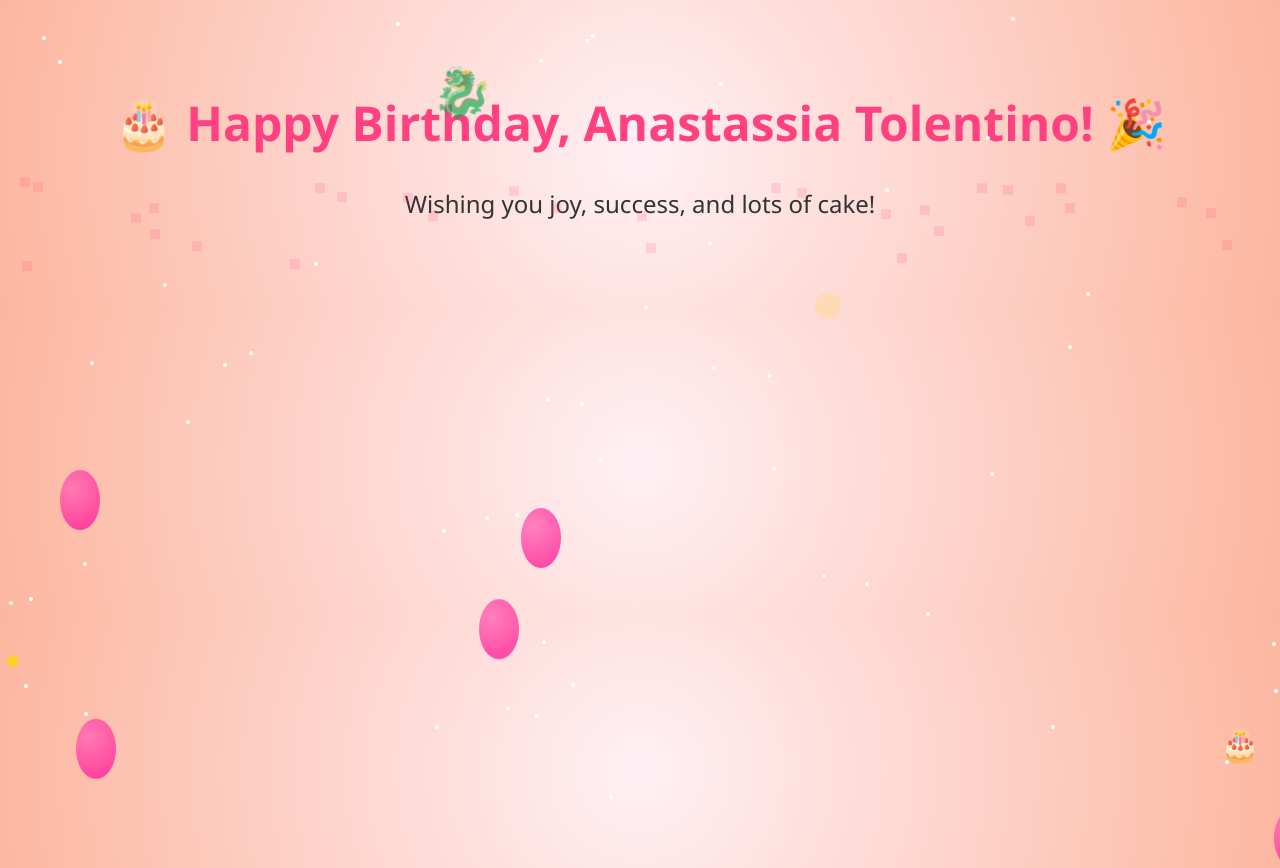
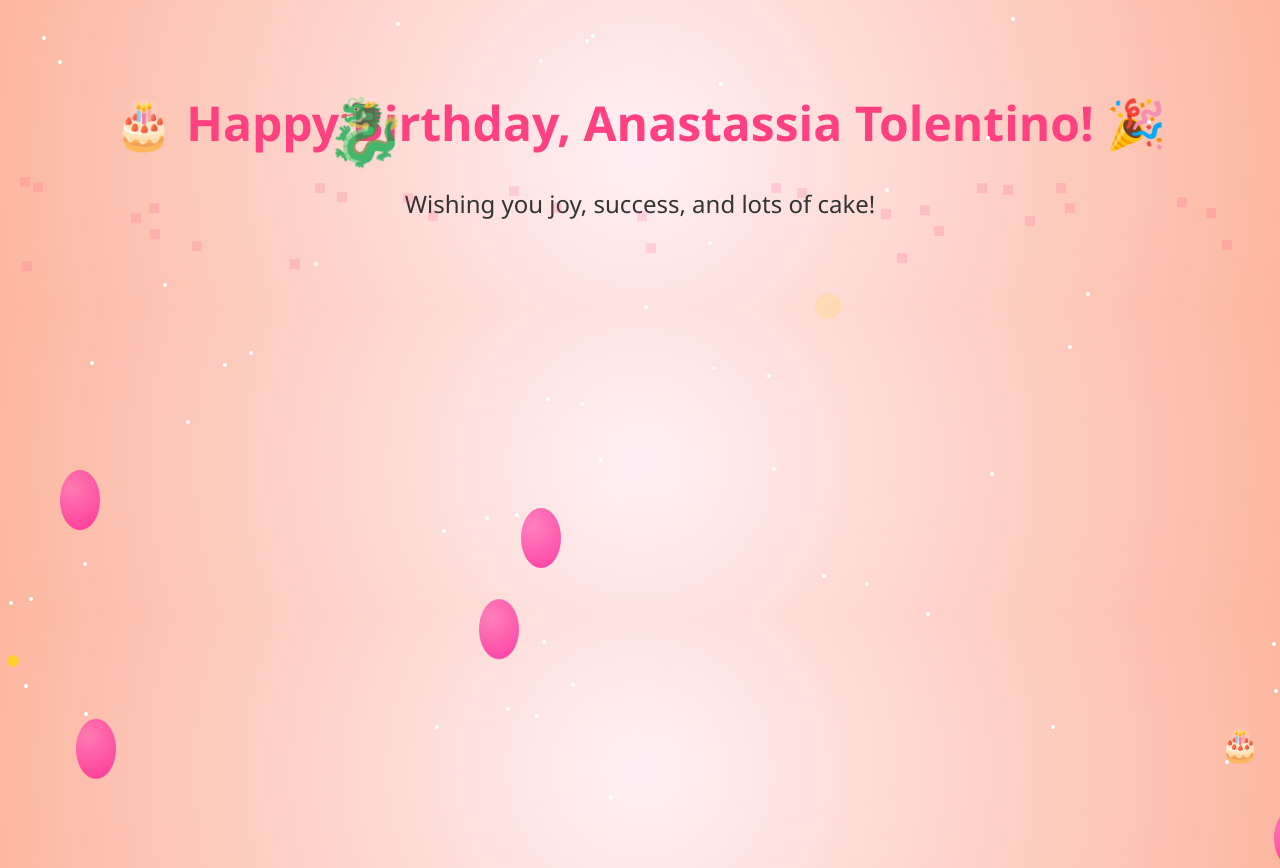
Before and after one commit to octten28/BigData, a plain HTML site: page docs/index.html in a window 1280 px wide. Shown: the top 868 px of the page. Drawn offline with Linux system fonts and the light colour scheme.

Commit message:
Add flying dragon and full birthday animation suite

```diff
--- a/docs/index.html
+++ b/docs/index.html
@@ -98,11 +98,12 @@
 
     .dragon {
       position: fixed;
-      top: 100px;
+      top: 120px;
       left: -100px;
-      font-size: 3em;
-      animation: flyDragon 12s linear infinite;
-      z-index: 10;
+      font-size: 4em;
+      animation: flyDragon 15s linear infinite;
+      z-index: 1000;
+      pointer-events: none;
     }
 
     @keyframes flyDragon {
```
